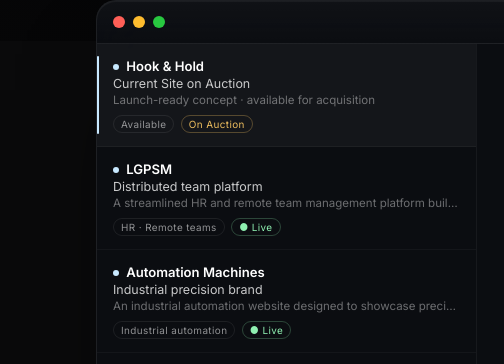
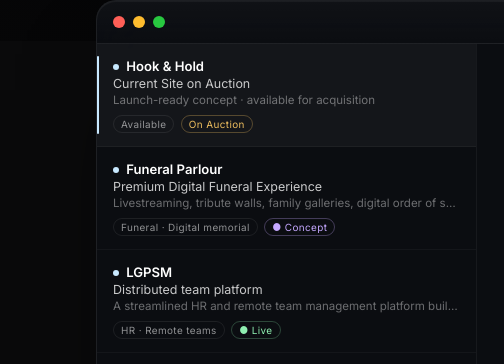
Before and after one commit to bxredyy/hook-and-hold, a website built with Vite: page index.html in a window 1280 px wide. Shown: the part 759-1123 px from the top of the page, 0-504 px from the left. Built offline with nearby package versions, Linux system fonts and the light colour scheme; grey boxes are pictures that could not be loaded.

Commit message:
Sync hardcoded project list with JS data
The Work showcase tile list is hardcoded in index.html (not generated
from the JS projects array). Replace card 1 with Funeral Parlour and
shift LGPSM into card 2 so the visible list matches the data driving
the reader panel.

Co-Authored-By: Claude Opus 4.7 <noreply@anthropic.com>

```diff
--- a/index.html
+++ b/index.html
@@ -131,20 +131,20 @@
                 </div>
               </div>
               <div class="os-row unread" data-project="1">
+                <div class="head"><div class="client">Funeral Parlour</div></div>
+                <div class="subj">Premium Digital Funeral Experience</div>
+                <div class="prev">Livestreaming, tribute walls, family galleries, digital order of service, QR-coded access and remote participation.</div>
+                <div class="meta-row">
+                  <span class="os-chip">Funeral · Digital memorial</span>
+                  <span class="os-chip concept">● Concept</span>
+                </div>
+              </div>
+              <div class="os-row unread" data-project="2">
                 <div class="head"><div class="client">LGPSM</div></div>
                 <div class="subj">Distributed team platform</div>
                 <div class="prev">A streamlined HR and remote team management platform built for distributed teams.</div>
                 <div class="meta-row">
                   <span class="os-chip">HR · Remote teams</span>
-                  <span class="os-chip live">● Live</span>
-                </div>
-              </div>
-              <div class="os-row unread" data-project="2">
-                <div class="head"><div class="client">Automation Machines</div></div>
-                <div class="subj">Industrial precision brand</div>
-                <div class="prev">An industrial automation website designed to showcase precision systems and operational efficiency.</div>
-                <div class="meta-row">
-                  <span class="os-chip">Industrial automation</span>
                   <span class="os-chip live">● Live</span>
                 </div>
               </div>
```
